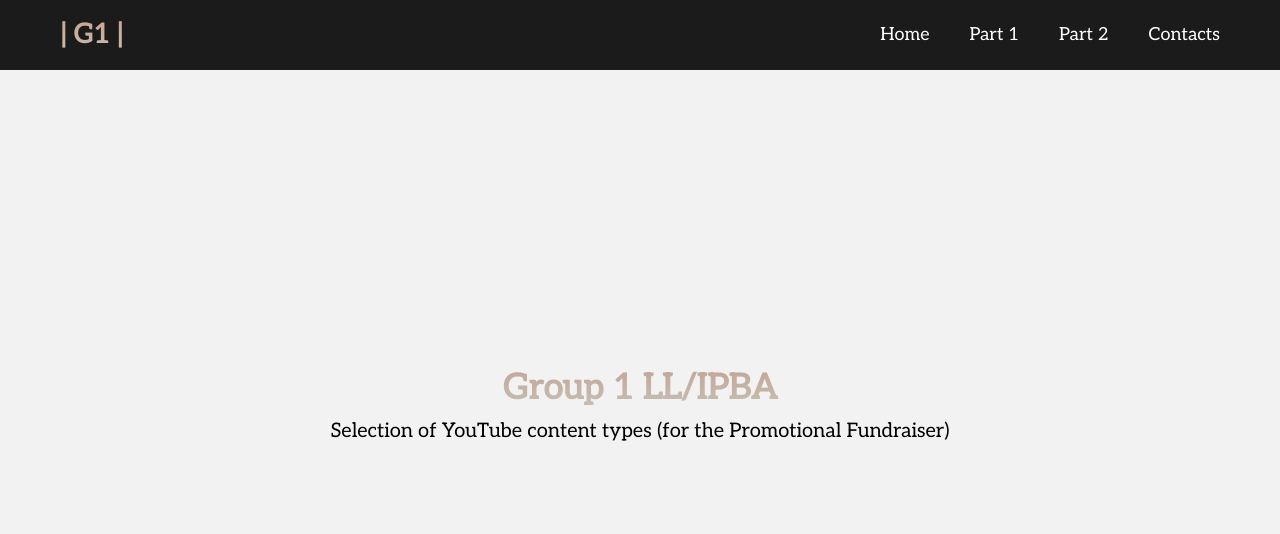
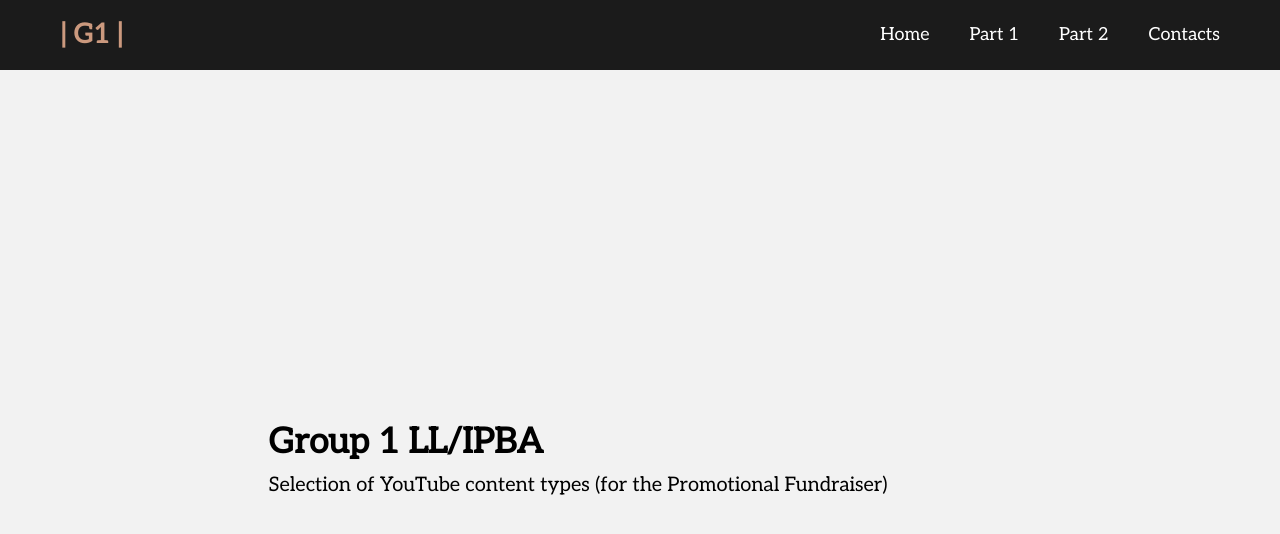
Before and after one commit to Ari-pxy/G9-Group-1-IPBA-LL-Website, a plain HTML site: page index.html in a window 1280 px wide. Drawn offline with nearby package versions, Linux system fonts and the light colour scheme.

Commit message:
Update style.css

```diff
--- a/style.css
+++ b/style.css
@@ -19,9 +19,7 @@ nav:after{
 }
 nav .logo{
   float: left;
-background: linear-gradient(#cb997e, #c7c7bb);
-  -webkit-background-clip: text;
-  -webkit-text-fill-color: transparent;
+  color: #cb997e;
   font-size: 27px;
   font-weight: 600;
   line-height: 70px;
@@ -166,21 +164,23 @@ nav ul ul ul li{
 .content{
   z-index: -1;
   position: absolute;
-  top: 50%;
+  top: 60%;
   left: 50%;
-  transform: translate(-50%,-50%);
-  text-align: center;
+  transform: translate(-60%,-80%);
+  text-align: left;
 }
 header{
   font-size: 35px;
   font-weight: 600;
   padding: 10px 0;
-background: -webkit-linear-gradient(#c29f91, #c7c7bb);
-  -webkit-background-clip: text;
-  -webkit-text-fill-color: transparent;
-
 }
 p{
   font-size: 20px;
-  font-weight: 500;
+
 }
+p3{
+  color: #a37a64
+}
+p1{
+    color: #546b54
+}
```
